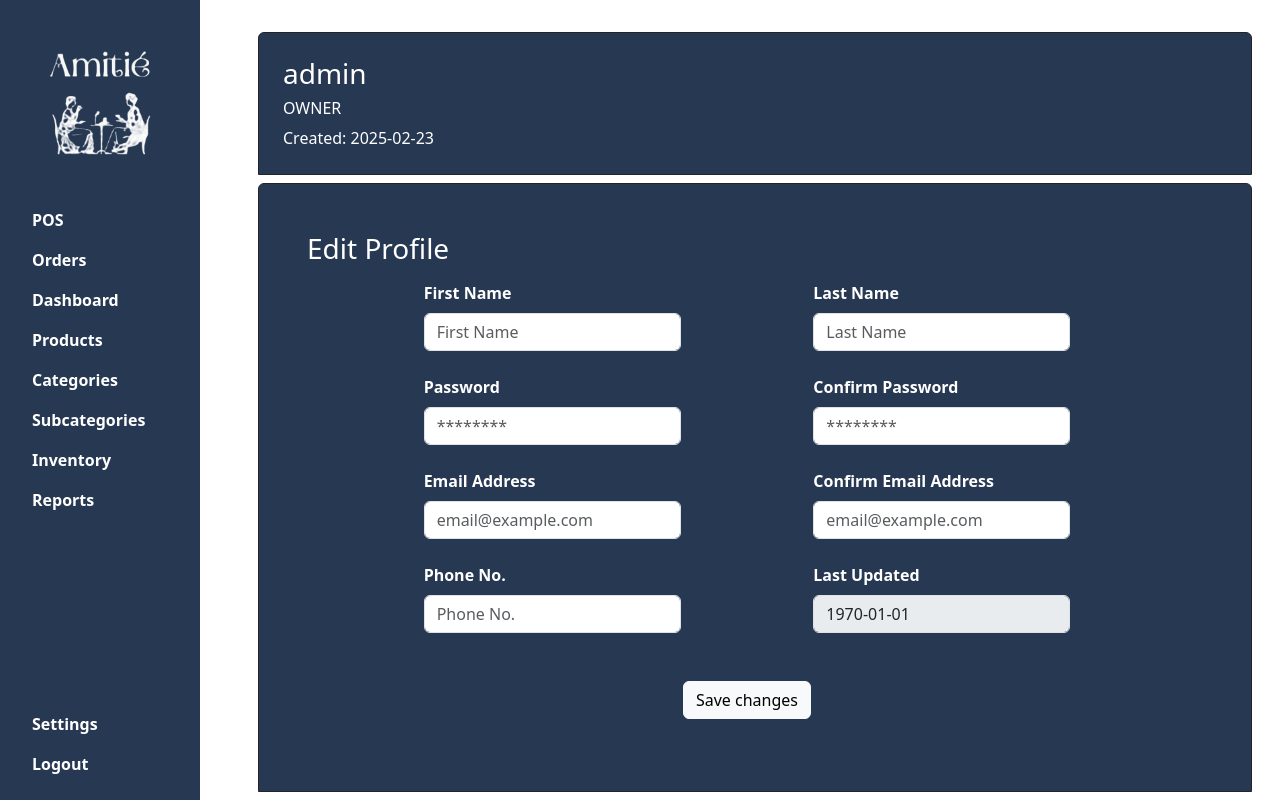
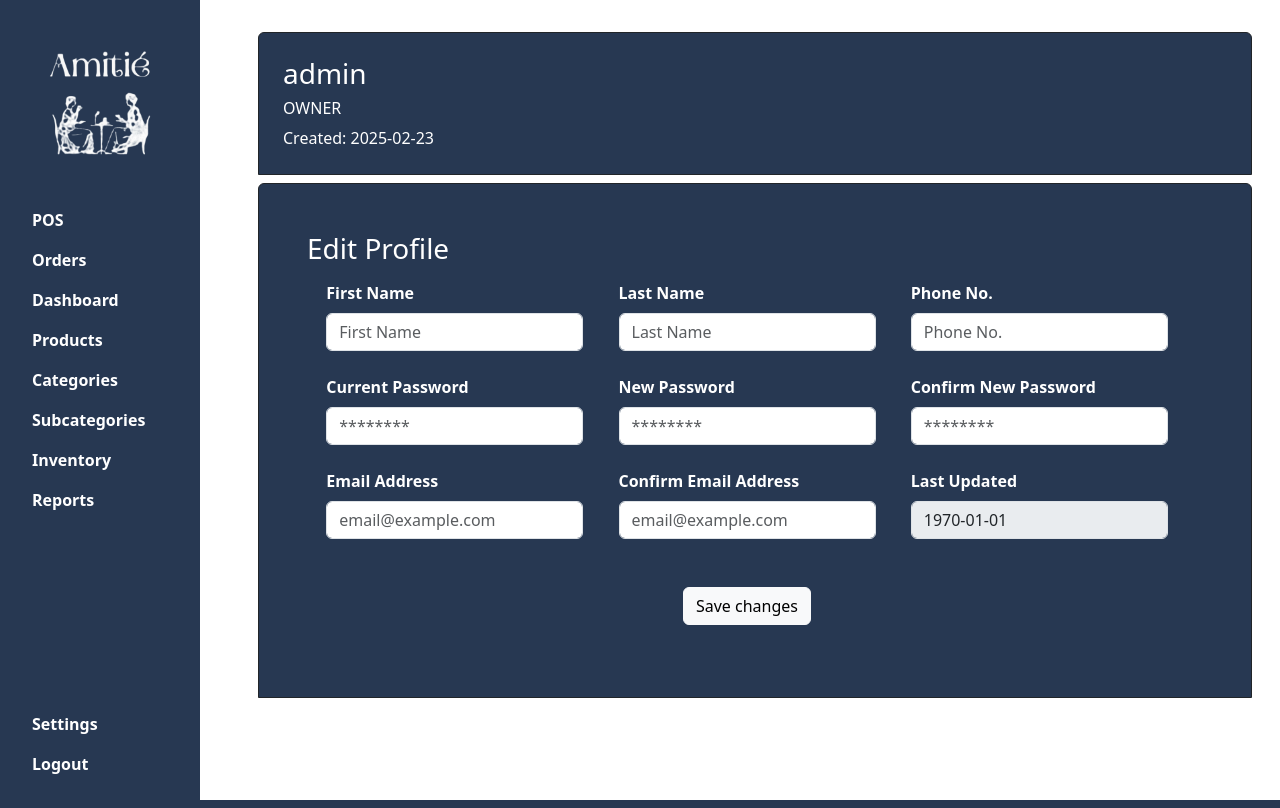
Before and after one commit to YourNewbDev/AmitieCafe, a PHP site: page /setting.php in a window 1280 px wide. Run offline with PHP 8.4, Linux system fonts and the light colour scheme; a user stored in the database is signed in; data comes from the database, SQL or seed files in the repository; some libraries are stand-ins or nearby versions.

Commit message:
Worked on setting.php

```diff
--- a/setting.php
+++ b/setting.php
@@ -1,13 +1,16 @@
 <?php
 
+session_start();
+
+require_once 'config/database.php';
+
 require __DIR__ . '/./actions/auth.php';
-
-include __DIR__ . "/./includes/header.php";
 
 $user_id = $_SESSION['user_id'];
 $success_message = $_SESSION['success_message'] ?? null;
 $error_message = $_SESSION['error_message'] ?? null;
 unset($_SESSION['success_message'], $_SESSION['error_message']);
+$errors = [];
 
 try {
     $stmt_fetch_user = $pdo->prepare('SELECT * FROM tbluser
@@ -18,30 +21,85 @@ try {
     if ($_SERVER['REQUEST_METHOD'] === "POST") {
         $user_firstName = $_POST["user_firstName"] ?? null;
         $user_lastName = $_POST["user_lastName"] ?? null;
-        $hashed_password = $user['password'];
-        $password = $_POST['password'] ?? null;
-        $confirm_password = $_POST['confirm_password'] ?? null;
+        $hashed_password = $user['user_password'];
+        $current_password = $_POST['current_password'] ?? null;
+        $new_password = $_POST['new_password'] ?? null;
+        $confirm_new_password = $_POST['confirm_new_password'] ?? null;
         $user_email = $_POST["user_email"] ?? null;
         $user_confirm_email = $_POST["user_confirm_email"] ?? null;
-        $phone = $_POST["phone_no"] ?? null;
+        $phone = $_POST["phone"] ?? null;
 
-        if($password === $confirm_password) {
-            if(password_verify($password, $hashed_password)) {
+        if (empty($user_firstName) || ctype_space($user_firstName)) {
+            $errors[] = "Please enter first name";
+        }
 
+        if (empty($user_lastName) || ctype_space($user_lastName)) {
+            $errors[] = "Please enter last name";
+        }
+
+        if (empty($user_email) || ctype_space($user_email) || !filter_var($user_email, FILTER_VALIDATE_EMAIL)) {
+            $errors[] = "Email is empty or invalid";
+        }
+
+        if (empty($user_confirm_email) || $user_email !== $user_confirm_email) {
+            $errors[] = "Emails do not match";
+        }
+
+        if (empty($phone)) {
+            $errors[] = "Phone number is required";
+        } elseif (!preg_match('/^\d{7,11}$/', $phone)) {
+            $errors[] = "Phone number must be 7 to 11 digits with no spaces or symbols";
+        }
+
+        if (!empty($new_password) || !empty($confirm_new_password)) {
+            if (empty($current_password) || ctype_space($current_password)) {
+                $errors[] = "Please enter your current password to change your password";
+            } elseif (!password_verify($current_password, $hashed_password)) {
+                $errors[] = "Incorrect current password";
+            }
+
+            if ($new_password !== $confirm_new_password) {
+                $errors[] = "New passwords do not match";
             }
         }
 
+        if (!empty($errors)) {
+            $error_message = implode("<br>", $errors);
+        } else {
+            $updated_password = $user['user_password'];
+
+            if(!empty($new_password)) {
+                $updated_password = password_hash($new_password, PASSWORD_DEFAULT);
+            }
+
+            $stmt_update_user = $pdo->prepare('UPDATE tbluser
+                                            SET user_firstName = ?,
+                                            user_lastName = ?,
+                                            user_email = ?,
+                                            user_phone = ?,
+                                            user_password = ?,
+                                            updated_at = NOW()
+                                            WHERE user_id = ?');
+            $stmt_update_user->execute([
+                $user_firstName,
+                $user_lastName,
+                $user_email,
+                $phone,
+                $updated_password,
+                $user_id
+            ]);
+
+            $_SESSION['success_message'] = 'Profile updated successfully.';
+            header("Location: /AmitieCafe/setting.php");
+            exit;
+        }
     }
 
 } catch (PDOException $err) {
     die("Query failed: " . $err->getMessage());
 }
 
-
-// Fetch from Table to Modal
-$selected_subcategory = $_POST['subcategory_id'] ?? null;
-$selected_category = $_POST['category_id'] ?? null;
-$selected_product_size = $_POST['product_size_id'] ?? null;
+include __DIR__ . "/./includes/header.php";
 
 ?>
 
@@ -74,7 +132,7 @@ $selected_product_size = $_POST['product_size_id'] ?? null;
                     <button type="button" class="btn-close" data-bs-dismiss="modal"></button>
                 </div>
                 <div class="modal-body">
-                    <?= htmlspecialchars($error_message) ?>
+                    <?=$error_message; ?>
                 </div>
                 <div class="modal-footer">
                     <button type="button" class="btn btn-danger" data-bs-dismiss="modal">OK</button>
@@ -104,18 +162,26 @@ $selected_product_size = $_POST['product_size_id'] ?? null;
                     <label class="form-label text-white fw-bold">Last Name</label>
                     <input class="form-control" name="user_lastName" type="text" value="<?= htmlspecialchars($user['user_lastName'])?>" placeholder="Last Name" required>
                 </div>
-            </div>
-            <div class="d-flex justify-content-evenly mb-4">
                 <div class="d-flex flex-column me-3">
-                    <label class="form-label text-white fw-bold">Password</label>
-                    <input class="form-control" name="password" type="password" placeholder="********" required>
-                </div>
-                <div class="d-flex flex-column me-3">
-                    <label class="form-label text-white fw-bold">Confirm Password</label>
-                    <input class="form-control" name="confirm_password" type="password" placeholder="********" required>
+                    <label class="form-label text-white fw-bold">Phone No.</label>
+                    <input class="form-control" name="phone" type="number" value="<?= htmlspecialchars($user['user_phone']) ?>" placeholder="Phone No." required>
                 </div>
             </div>
             <div class="d-flex justify-content-evenly mb-4">
+            <div class="d-flex flex-column me-3">
+                    <label class="form-label text-white fw-bold">Current Password</label>
+                    <input class="form-control" name="current_password" type="password" placeholder="********">
+                </div>
+                <div class="d-flex flex-column me-3">
+                    <label class="form-label text-white fw-bold"> New Password</label>
+                    <input class="form-control" name="new_password" type="password" placeholder="********">
+                </div>
+                <div class="d-flex flex-column me-3">
+                    <label class="form-label text-white fw-bold">Confirm New Password</label>
+                    <input class="form-control" name="confirm_new_password" type="password" placeholder="********">
+                </div>
+            </div>
+            <div class="d-flex justify-content-evenly mb-5">
                 <div class="d-flex flex-column me-3">
                     <label class="form-label text-white fw-bold">Email Address</label>
                     <input class="form-control" name="user_email" type="email" value="<?= htmlspecialchars($user['user_email']) ?>" placeholder="email@example.com" required>
@@ -123,12 +189,6 @@ $selected_product_size = $_POST['product_size_id'] ?? null;
                 <div class="d-flex flex-column me-3">
                     <label class="form-label text-white fw-bold">Confirm Email Address</label>
                     <input class="form-control" name="user_confirm_email" type="email" value="<?= htmlspecialchars($user['user_email']) ?>" placeholder="email@example.com" required>
-                </div>
-            </div>
-            <div class="d-flex justify-content-evenly mb-5">
-                <div class="d-flex flex-column me-3">
-                    <label class="form-label text-white fw-bold">Phone No.</label>
-                    <input class="form-control" name="phone" type="number" value="<?= htmlspecialchars($user['user_phone']) ?>" placeholder="Phone No." required>
                 </div>
                 <div class="d-flex flex-column me-3">
                     <label class="form-label text-white fw-bold">Last Updated</label>
```
